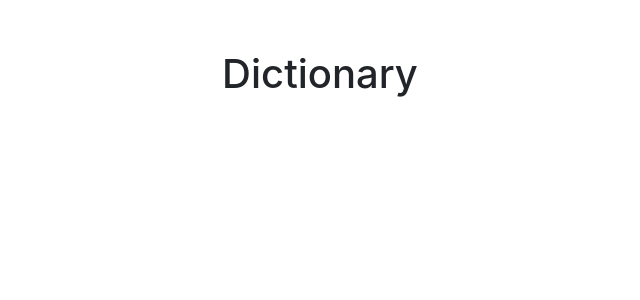
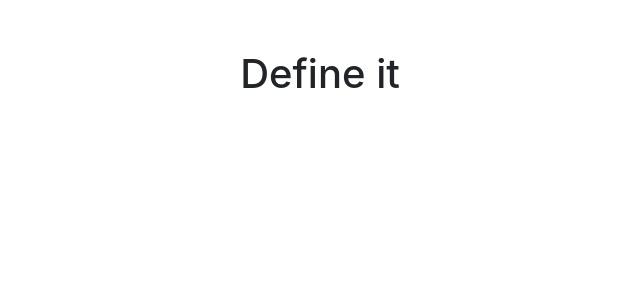
Before and after one commit to HabibaU2001/dictionary-app, a React (Create React App) app: page / in a window 1280 px wide. Shown: the top 300 px of the page, without its empty margins (320-960 px from the left). Built offline with nearby package versions, Linux system fonts and the light colour scheme.

Commit message:
Name changed

```diff
--- a/src/App.js
+++ b/src/App.js
@@ -4,7 +4,7 @@ export default function App() {
   return (
     <div className="App">
       <header className="App-header">
-        <h1> Dictionary</h1>
+        <h1> Define it</h1>
       </header>
     </div>
   );
```
